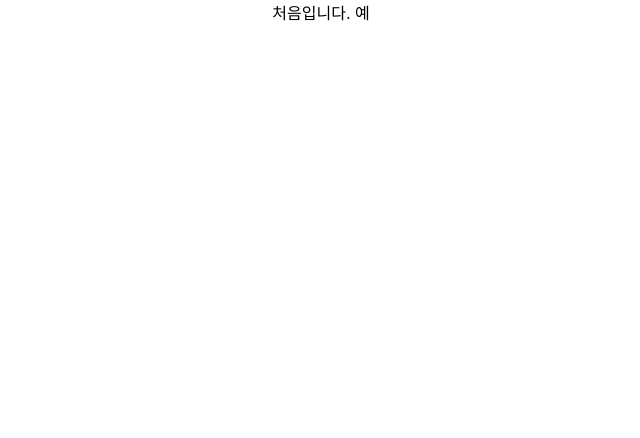
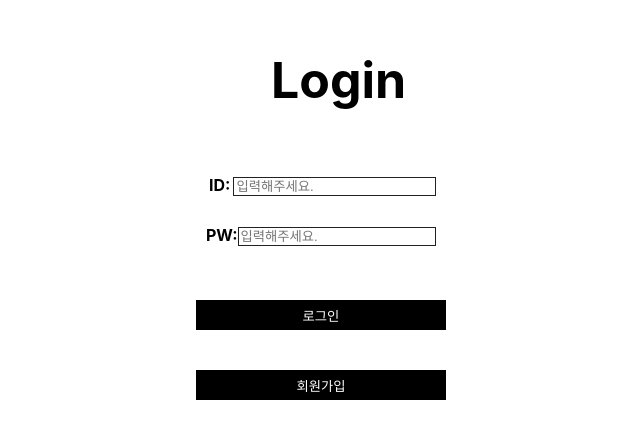
Before and after one commit to Taeeon-kim/findhomes, a React (Create React App) app in the folder findhome/: page /api/sign-in in a window 1280 px wide. Shown: the top 438 px of the page, without its empty margins (319-959 px from the left). Built offline with nearby package versions, Linux system fonts and the light colour scheme.

Commit message:
elements 수정및 1차app.js통합

```diff
--- a/findhome/src/App.js
+++ b/findhome/src/App.js
@@ -1,11 +1,19 @@
-import logo from './logo.svg';
 import './App.css';
+import React from 'react';
+import SignIn from './pages/SignIn';
+import Text from './elements/Text';
+import {Route, BrowserRouter} from 'react-router-dom';  // 경로설정및 이동을위해 꼭 필요함
+// import { ConnectedRouter} from "connected-react-router";
+import SignUp from './pages/SignUp';
 
 function App() {
   return (
-    <div className="App">
-     처음입니다. 예
-    </div>
+    <React.Fragment>
+      <BrowserRouter>
+      <Route path="/api/sign-in" exact component={SignIn} />
+      <Route path="/api/sign-up" exact component={SignUp} />
+      </BrowserRouter>
+    </React.Fragment>
   );
 }
 
--- a/findhome/src/elements/Button.js
+++ b/findhome/src/elements/Button.js
@@ -1,15 +1,15 @@
+import { noConflict } from 'lodash';
+import { normalizeUnits } from 'moment';
 import React from 'react';
 import styled from "styled-components"
 
 const Button = (props) => {
-    const {width,height,text, margin,children, _onClick} = props
-
+    const {width,height,text, margin,children, _onClick, bg, color, border} = props
+    const styles = {width,height,text, margin, bg, color, border}
     return(
         <>
         <BtnBox
-        width = {width}
-        height = {height}
-        margin = {margin}
+        {...styles}
         onClick = {_onClick}>
         {text?text:children}</BtnBox>
         </>
@@ -19,19 +19,25 @@ const Button = (props) => {
 
 Button.defaultProps = {
         _onClick :() => {},
-        margin: 'false',
-        text: 'false',
+        margin: false,
+        text: false,
         children: null,
-        width: 'false',
-        height: 'false',
+        width: null,
+        height: "",
+        bg : "#444444",
+        color: "ffffff",
+        border: false,
 
 }
 
 const BtnBox = styled.button`
-width: 100%;
+width: ${(props) => props.width};
 ${(props) =>(props.margin ?`margin:${props.margin};`:"")}
 ${(props) =>(props.width?`width:${props.width};`:"") }
 ${(props) =>(props.height?`height:${props.height};`:"") }
-border : none;
+/* border : 1px solid block; */
+${(props) =>(props.border?`border : 1px solid #000000;`:`border : none;`) }
+background-color: ${(props) => props.bg};
+color: ${(props) => props.color};
 `
 export default Button
--- /dev/null
+++ b/findhome/src/pages/SignIn.js
@@ -0,0 +1,45 @@
+import React from "react";
+import Grid from "../elements/Grid";
+import Button from "../elements/Button";
+import Text from "../elements/Text";
+import Input from "../elements/Input";
+
+const SignIn = (props) => {
+  return (
+    <React.Fragment>
+      <Grid>
+        <Grid margin="50px auto" width="100px">
+          <Text bold size="50px" justifyContent margin="0px">
+            Login
+          </Text>
+        </Grid>
+        <Grid is_flex margin="0px auto" width="230px">
+          <Text bold margin="15px 3px">
+            ID:
+          </Text>
+          <Input
+            _onChange={(e) => {
+              console.log(e.target.value);
+            }}
+          />
+        </Grid>
+        <Grid is_flex margin="0px auto" width="230px">
+          <Text bold margin="15px 0px">PW:</Text>
+          <Input />
+        </Grid>
+        <Grid  is_flex margin="20px auto 0px auto" width="250px">
+          <Button border bg = "black" color="white" text="로그인" width="100%" margin="20px auto" height="30px"></Button>
+        </Grid>
+        <Grid  is_flex margin="0px auto" width="250px">
+          <Button border bg = "black" color="white" text="회원가입" width="100%" margin="20px auto" height="30px"></Button>
+        </Grid>
+      </Grid>
+    </React.Fragment>
+  );
+};
+
+// SignIn.defaultProps ={
+
+// }
+
+export default SignIn;
--- /dev/null
+++ b/findhome/src/pages/SignUp.js
@@ -0,0 +1,43 @@
+import React from "react";
+import Grid from "../elements/Grid";
+import Button from "../elements/Button";
+import Text from "../elements/Text";
+import Input from "../elements/Input";
+
+const SignUp = (props) => {
+  return (
+    <React.Fragment>
+      <Grid>
+        <Grid margin="50px auto" width="100px">
+          <Text bold size="50px" justifyContent margin="0px">
+            Login
+          </Text>
+        </Grid>
+        <Grid is_flex margin="0px auto" width="300px">
+          <Text bold margin="15px 22px">
+            ID:
+          </Text>
+          <Input placeholder="아이디를 입력해주세요" />
+        </Grid>
+        <Grid is_flex margin="0px auto" width="300px">
+          <Text bold margin="15px 13px" width="50px">PW:</Text>
+          <Input placeholder="4~10자리 숫자,대소문자 입력해주세요."/>
+        </Grid>
+        <Grid is_flex margin="0px auto" width="300px">
+          <Text bold margin="15px -5px" width="100px">PW 확인 :</Text>
+          <Input placeholder="비밀번호를 한번더 확인해주세요"/>
+        </Grid>
+        <Grid  is_flex margin="20px auto 0px auto" width="300px">
+          <Button border bg = "black" color="white" text="가입하기" width="100%" margin="20px auto" height="30px"></Button>
+        </Grid>
+
+      </Grid>
+    </React.Fragment>
+  );
+};
+
+// SignIn.defaultProps ={
+
+// }
+
+export default SignUp;
```
